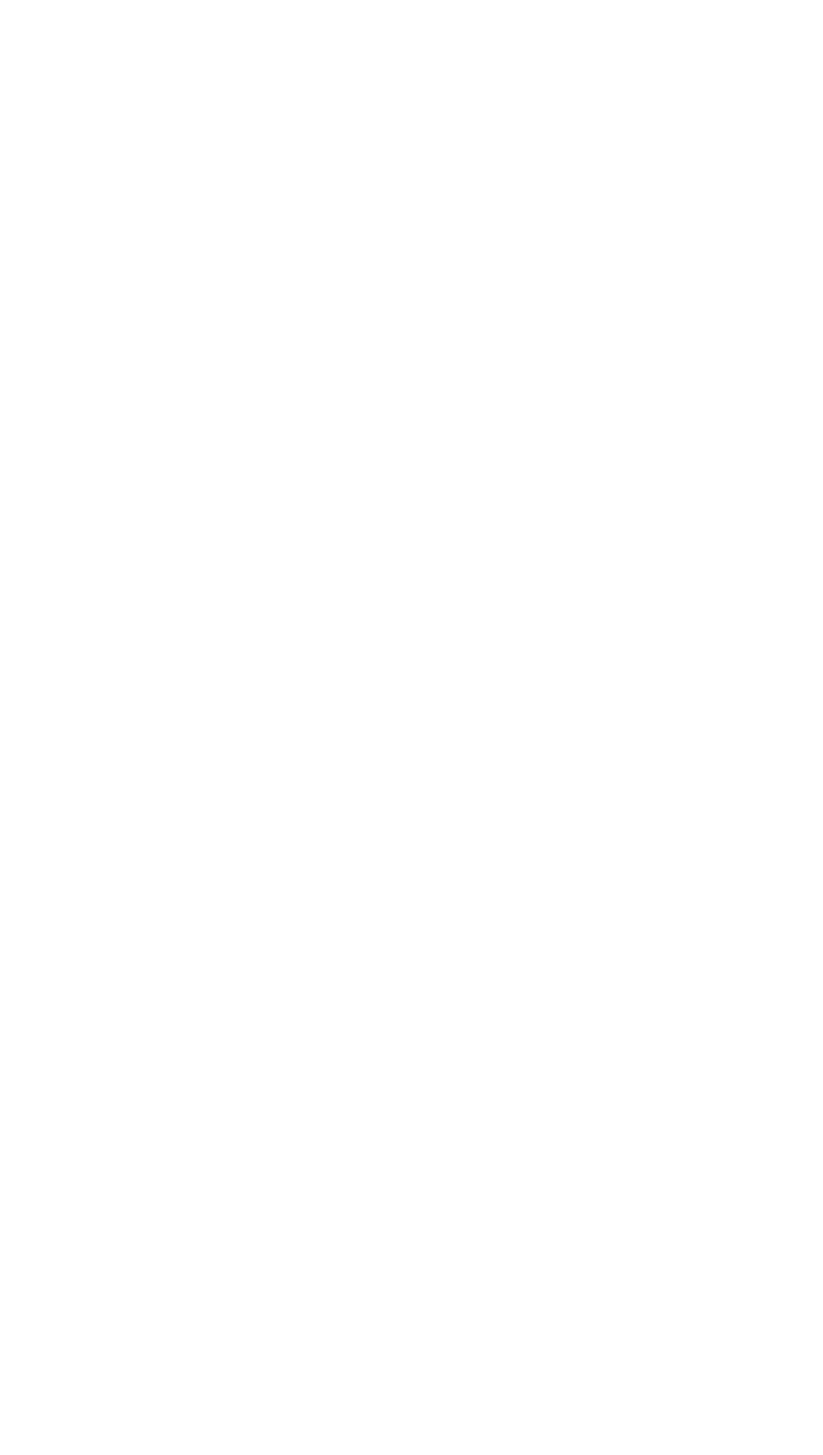
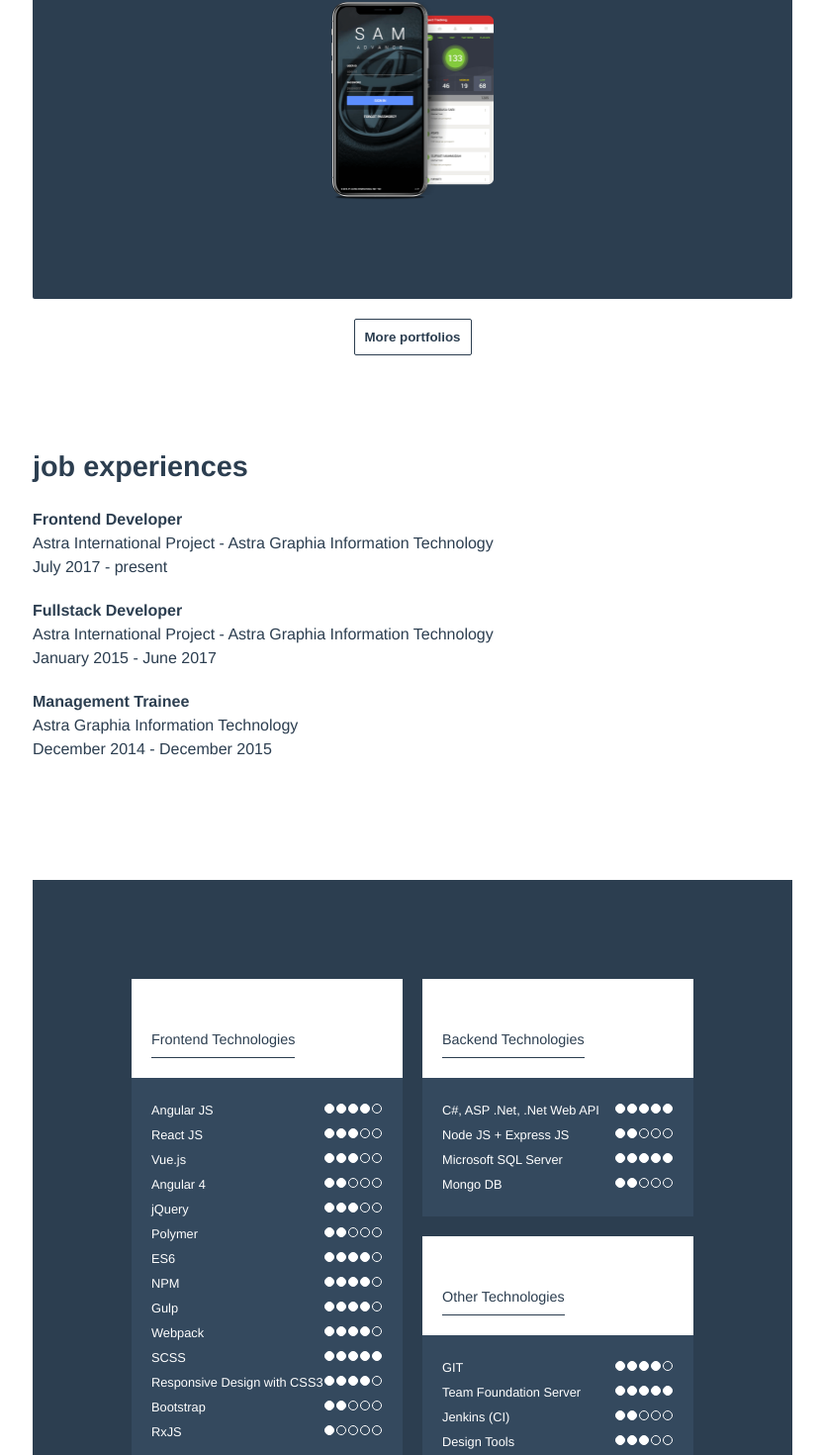
Before and after one commit to akhzan/profile, a Vue app: page / in a window 1280 px wide. Shown: the part 1316-2786 px from the top of the page at 99% size, without its empty margins (223-1055 px from the left). Before the commit the page ends 1128 px from the top, so only its background shows below. Built offline with nearby package versions, Linux system fonts and the light colour scheme.

Commit message:
add skills

```diff
--- a/src/components/home/Home.vue
+++ b/src/components/home/Home.vue
@@ -10,18 +10,181 @@
         <div class="mid-content">
             <div>frontend web developer, based in Jakarta</div>
         </div>
-      <div class="portofolios">
-          <div class="split-portofolios">
-              <div class="portofolios-item"><div></div></div>
-              <div class="portofolios-item"><div></div></div>
+        <div class="portfolios">
+            <div class="split-portfolios">
+                <div class="portfolios-item">
+                    <div class="portfolio-img-container tall">
+                        <img src="./../../assets/sam.png" alt="x" />
                     </div>
+                </div>
+                <div class="portfolios-item">
+                    <div class="portfolio-img-container short"></div>
+                </div>
+            </div>
+            <div class="split-portfolios">
+                <div class="portfolios-item">
+                    <div class="portfolio-img-container short">
+                        <img src="./../../assets/sam.png" alt="x" />
+                    </div>
+                </div>
+            </div>
+            <div class="more-portfolios">
+                <button>More portfolios</button>
+            </div>
+            <div class="experience">
+                <div class="experience-title">job experiences</div>
+                <div class="experience-item">
+                    <div class="exp-title">Frontend Developer</div>
+                    <div class="exp-company">Astra International Project - Astra Graphia Information Technology</div>
+                    <div class="exp-time">July 2017 - present</div>
+                </div>
+                <div class="experience-item">
+                    <div class="exp-title">Fullstack Developer</div>
+                    <div class="exp-company">Astra International Project - Astra Graphia Information Technology</div>
+                    <div class="exp-time">January 2015 - June 2017</div>
+                </div>
+                <div class="experience-item">
+                    <div class="exp-title">Management Trainee</div>
+                    <div class="exp-company">Astra Graphia Information Technology</div>
+                    <div class="exp-time">December 2014 - December 2015</div>
+                </div>
+            </div>
+            <div class="skills">
+                <div class="skill-container">
+                    <div class="skill-content">
+                        <div class="skill-header">
+                            <div class="skill-title">
+                                <div>Frontend Technologies</div>
+                            </div>
+                        </div>
+                        <div class="skill-items">
+                            <div class="skill-item" v-for="item in skills.fronts" :key="item.description">
+                                <div class="skill-item-desc">{{item.description}}</div>
+                                <div class="skill-item-score">
+                                    <div class="skill-item-score-circle" v-bind:class="{ 'filled': index <= item.score }" v-for="index in 5" :key="index"></div>
+                                </div>
+                            </div>
+                        </div>
+                    </div>
+                </div>
+                <div class="skill-container">
+                    <div class="skill-content small top">
+                        <div class="skill-header">
+                            <div class="skill-title">
+                                <div>Backend Technologies</div>
+                            </div>
+                        </div>
+                        <div class="skill-items">
+                            <div class="skill-item" v-for="item in skills.backs" :key="item.description">
+                                <div class="skill-item-desc">{{item.description}}</div>
+                                <div class="skill-item-score">
+                                    <div class="skill-item-score-circle" v-bind:class="{ 'filled': index <= item.score }" v-for="index in 5" :key="index"></div>
+                                </div>
+                            </div>
+                        </div>
+                    </div>
+                    <div class="skill-content small">
+                        <div class="skill-header">
+                            <div class="skill-title">
+                                <div>Other Technologies</div>
+                            </div>
+                        </div>
+                        <div class="skill-items">
+                            <div class="skill-item" v-for="item in skills.others" :key="item.description">
+                                <div class="skill-item-desc">{{item.description}}</div>
+                                <div class="skill-item-score">
+                                    <div class="skill-item-score-circle" v-bind:class="{ 'filled': index <= item.score }" v-for="index in 5" :key="index"></div>
+                                </div>
+                            </div>
+                        </div>
+                    </div>
+                </div>
+            </div>
+        </div>
+        <div class="footer">
+            <div class="copyright">&copy; 2017. Design and code by Syafrizal Akhzan</div>
         </div>
     </div>
 </template>
 
 <script>
 export default {
-    name: 'Home'
+    name: 'Home',
+    data() {
+        return {
+            skills: {
+                fronts: [{
+                        description: 'Angular JS',
+                        score: 4
+                    }, {
+                        description: 'React JS',
+                        score: 3
+                    }, {
+                        description: 'Vue.js',
+                        score: 3
+                    }, {
+                        description: 'Angular 4',
+                        score: 2
+                    }, {
+                        description: 'jQuery',
+                        score: 3
+                    }, {
+                        description: 'Polymer',
+                        score: 2
+                    }, {
+                        description: 'ES6',
+                        score: 4
+                    }, {
+                        description: 'NPM',
+                        score: 4
+                    }, {
+                        description: 'Gulp',
+                        score: 4
+                    }, {
+                        description: 'Webpack',
+                        score: 4
+                    }, {
+                        description: 'SCSS',
+                        score: 5
+                    }, {
+                        description: 'Responsive Design with CSS3',
+                        score: 4
+                    }, {
+                        description: 'Bootstrap',
+                        score: 2
+                    }, {
+                        description: 'RxJS',
+                        score: 1
+                    }],
+                backs: [{
+                        description: 'C#, ASP .Net, .Net Web API',
+                        score: 5
+                    }, {
+                        description: 'Node JS + Express JS',
+                        score: 2
+                    }, {
+                        description: 'Microsoft SQL Server',
+                        score: 5
+                    }, {
+                        description: 'Mongo DB',
+                        score: 2
+                    }],
+                others: [{
+                        description: 'GIT',
+                        score: 4
+                    }, {
+                        description: 'Team Foundation Server',
+                        score: 5
+                    }, {
+                        description: 'Jenkins (CI)',
+                        score: 2
+                    }, {
+                        description: 'Design Tools',
+                        score: 3
+                    }]
+            }
+        }
+    }
 }
 </script>
 
@@ -58,26 +221,155 @@
     font-weight: 900;
     line-height: 4.5rem;
 }
-.portofolios {
+.portfolios {
     display: flex;
     justify-content: center;
     flex-direction: column;
 }
-.split-portofolios {
+.split-portfolios {
     display: flex;
     justify-content: center;
+    align-items: flex-end;
     margin-left: -10px;
     margin-right: -10px;
 }
-.portofolios-item {
+.portfolios-item {
     width: calc(100% - 20px);
     padding: 10px;
+}
+
+.portfolio-img-container {
+    background-color: $primary-color;
+    width: 100%;
+    display: flex;
+    justify-content: center;
+    align-items: center;
+    border-radius: 2px;
+
+    &.tall {
+        height: 60vh;
+    }
+
+    &.short {
         height: 50vh;
+    }
+
+    img {
+        height: 50%;
+    }
+}
+
+.more-portfolios {
+    padding: 10px 0;
+    display: flex;
+    justify-content: center;
+
+    button {
+        padding: 10px;
+        background: none;
+        border: 1px solid $primary-color;
+        border-radius: 2px;
+        cursor: pointer;
+        font-weight: bold;
+        color: $primary-color;
+    }
+}
+
+.footer {
+    display: flex;
+    justify-content: center;
+    margin-top: 70px;
+    border-top: 1px solid $primary-color;
+}
+
+.copyright {
+    padding: 20px 0;
+    font-size: 0.75em;
+}
+.skills {
+    margin-top: 100px;
+    background-color: $primary-color;
+    height: 500px;
+    padding: 100px;
+    display: flex;
+    justify-content: space-between;
+    align-items: center;
+}
+.skill-container {
+    height: 100%;
+    width: calc(100%/2 - 10px);
+}
+.skill-content {
+    background-color: $third-color;
+    height: 100%;
+    width: 100%;
+    &.small {
+        height: calc(100%/2 - 10px) !important;
+    }
+    &.top{
+        margin-bottom: 20px;
+    }
+}
+.skill-header {
+    height: 100px;
+    width: 100%;
+    // background-color: $secondary-color;
+    background-color: white;
+    font-size: 0.9rem;
+    display: flex;
+    align-items: flex-end;
+}
+.skill-title {
+    padding: 20px;
 
     div {
-        background-color: $primary-color;
-        width: 100%;
-        height: 100%;
+        padding: 10px 0;
+        border-bottom: 1px solid $primary-color;
+        font-weight: 500;
     }
 }
+.skill-items {
+    color: white;
+    font-size: 0.8rem;
+    padding: 20px;
+}
+.skill-item {
+    padding: 5px 0;
+    display: flex;
+    justify-content: space-between;
+}
+
+.skill-item-score {
+    display: flex;
+    justify-content: center;
+}
+
+.skill-item-score-circle {
+    width: 8px;
+    height: 8px;
+    margin: 1px;
+    border: 1px solid white;
+    border-radius: 50%;
+
+    &.filled {
+        background-color: white;
+    }
+}
+
+.experience {
+    margin-top: 70px;
+    line-height: 1.5rem;
+}
+.experience-title {
+    font-weight: bold;
+    font-size: 1.8rem;
+    padding: 20px 0;
+    margin-bottom: 10px;
+}
+.experience-item {
+    margin-bottom: 20px;
+}
+.exp-title {
+    font-weight: bold;
+}
 </style>
--- a/src/main.scss
+++ b/src/main.scss
@@ -1,4 +1,7 @@
 $primary-color: #2c3e50;
+$secondary-color: #F39C12;
+$third-color: #34495E;
+$forth-color: #F1C40F;
 
 $break-small: 420px;
 $break-large: 1024px;
```
Also changed, not shown: src/assets/sam.png (added). Lines whose indentation alone changed are shown as unchanged.
